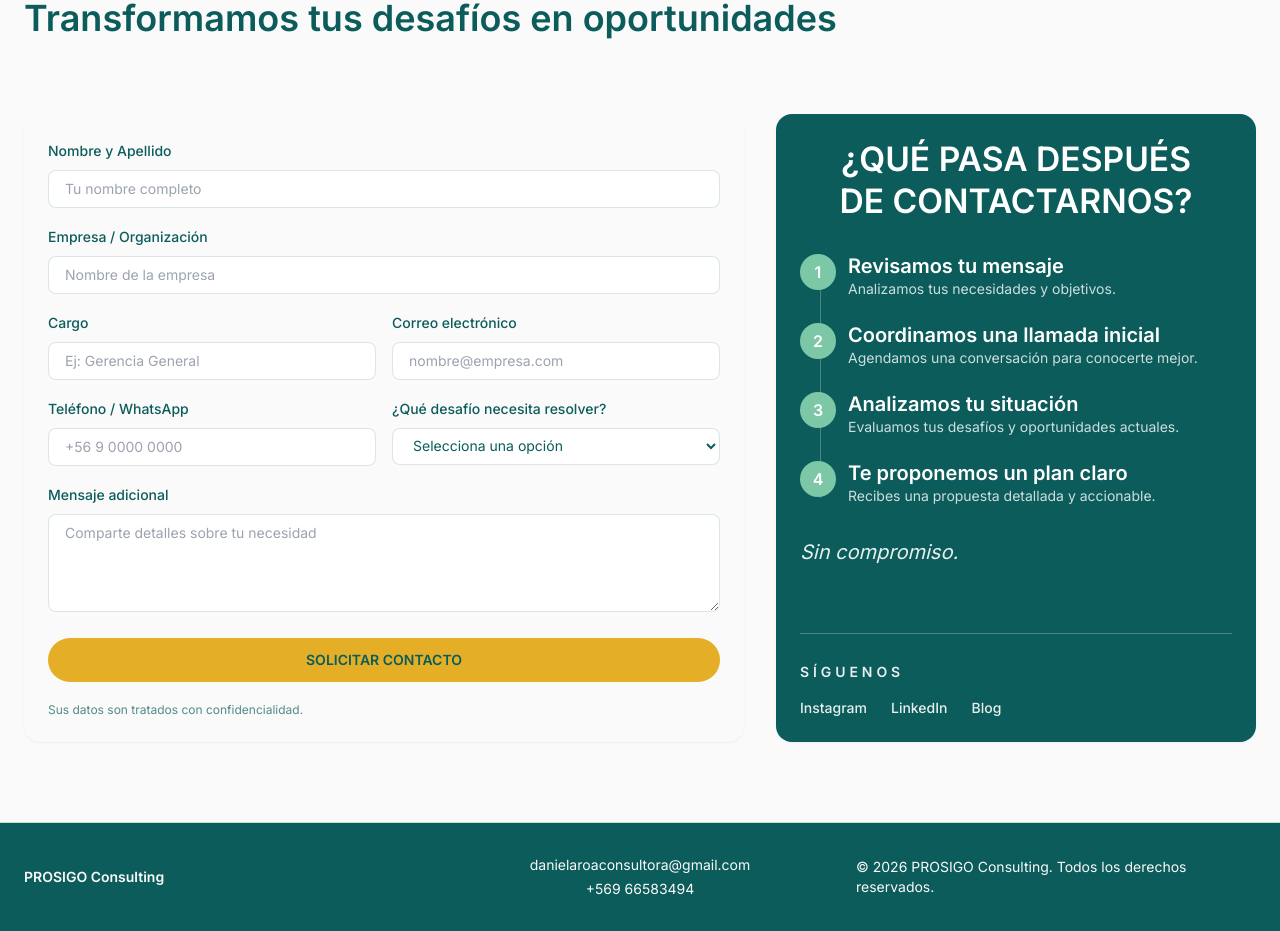
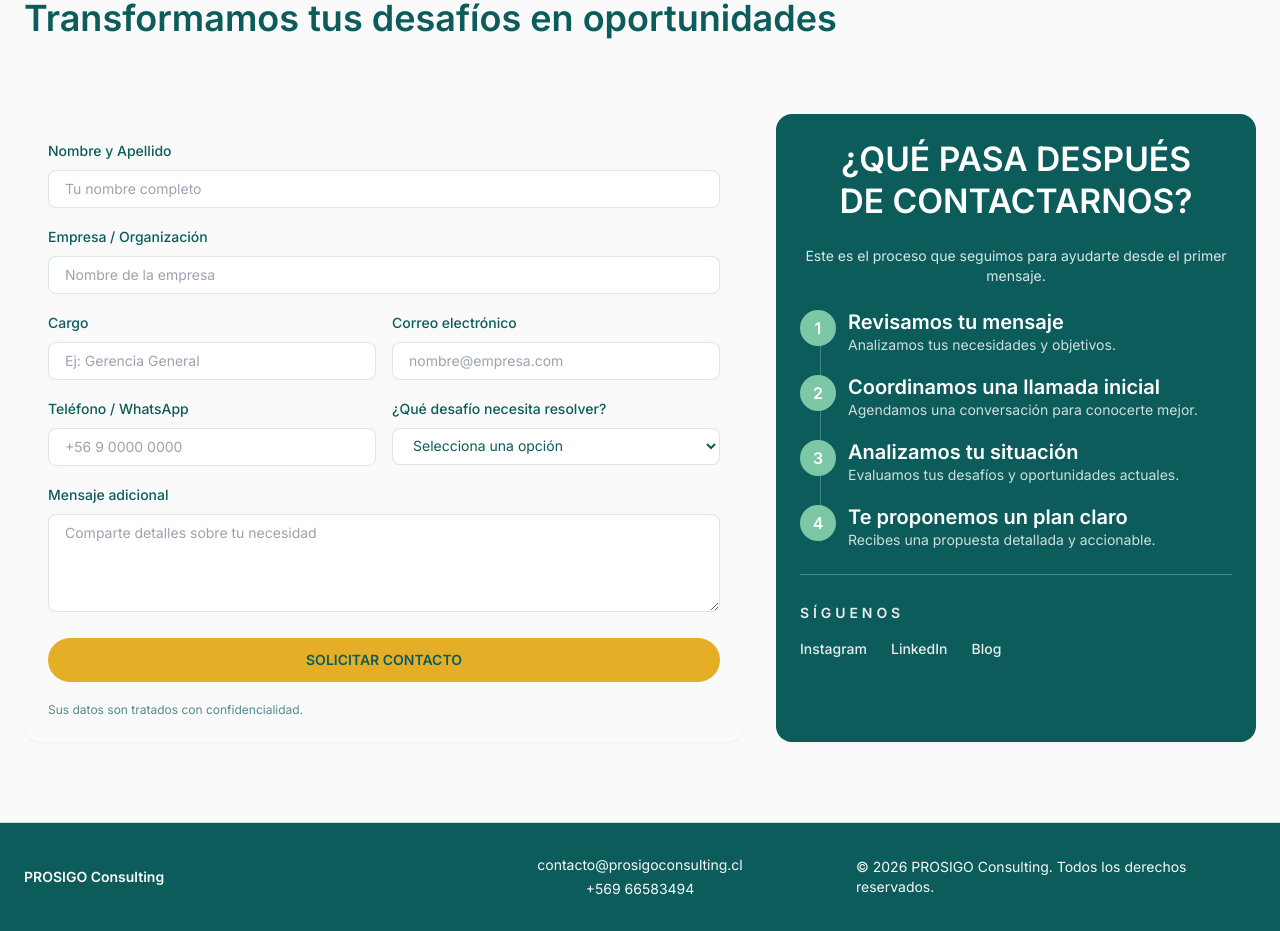
Before and after one commit to medinabenjamin/landing_page_test, a Next.js app: page / in a window 1280 px wide. Shown: the part 5320-6251 px from the top of the page. Built offline with nearby package versions, Linux system fonts and the light colour scheme.

Commit message:
Ajusta tarjeta de contacto y actualiza correo del footer

```diff
--- a/src/components/ContactSection.tsx
+++ b/src/components/ContactSection.tsx
@@ -208,18 +208,22 @@ export default function ContactSection() {
                 </p>
               )}
             </form>
-            <div className="flex h-full flex-col justify-between gap-8 rounded-2xl bg-[#0B5C5B] p-6 text-[#FAFAFA] shadow-sm">
-              <div className="flex flex-col gap-8">
+            <div className="flex flex-col gap-6 rounded-2xl bg-[#0B5C5B] p-6 text-[#FAFAFA] shadow-sm">
+              <div className="flex flex-col gap-6">
                 <h3 className="text-center text-2xl font-semibold text-white md:text-[2.1rem] md:leading-tight">
                   ¿QUÉ PASA DESPUÉS
                   <br />
                   DE CONTACTARNOS?
                 </h3>
 
+                <p className="text-center text-sm text-white/85">
+                  Este es el proceso que seguimos para ayudarte desde el primer mensaje.
+                </p>
+
                 <div className="relative pl-12">
                   <div className="absolute left-5 top-2 h-[calc(100%-16px)] w-px bg-white/25" />
 
-                  <div className="space-y-6 text-white/90">
+                  <div className="space-y-5 text-white/90">
                     <div className="relative">
                       <div className="absolute -left-12 top-0 flex h-9 w-9 items-center justify-center rounded-full bg-[#7CC8A6] text-base font-semibold text-white">
                         1
@@ -254,7 +258,6 @@ export default function ContactSection() {
                   </div>
                 </div>
 
-                <p className="text-xl italic text-white/90">Sin compromiso.</p>
               </div>
 
               <div className="space-y-4 border-t border-white/25 pt-7">
--- a/src/components/Footer.tsx
+++ b/src/components/Footer.tsx
@@ -8,9 +8,9 @@ export default function Footer() {
         <div className="flex flex-col items-center gap-1">
           <a
             className="underline-offset-4 hover:underline"
-            href="mailto:danielaroaconsultora@gmail.com"
+            href="mailto:contacto@prosigoconsulting.cl"
           >
-            danielaroaconsultora@gmail.com
+            contacto@prosigoconsulting.cl
           </a>
           <a className="underline-offset-4 hover:underline" href="tel:+56966583494">
             +569 66583494
```
